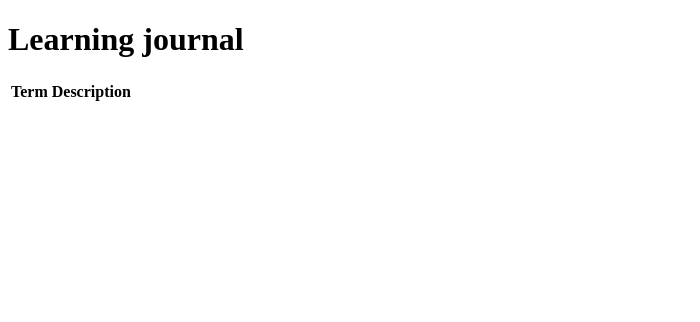
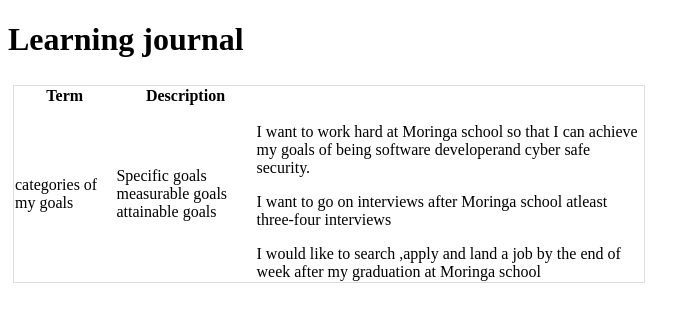
Before and after one commit to Shamim2019/learning-journal, a plain HTML site: page index.html in a window 1280 px wide. Shown: the whole page, without its empty margins (0-700 px from the left). Drawn offline with Linux system fonts and the light colour scheme.

Commit message:
added paragraphs on body

```diff
--- a/index.html
+++ b/index.html
@@ -16,6 +16,41 @@
                     <th>Term</th>
                     <th>Description</th>
                 </tr>
+                <tr>
+                    <td>categories of my goals</td>
+                    <td> Specific goals
+                        <br>measurable goals
+                        attainable goals
+                    </td>
+                    <td>
+                    <p> I want to work hard at Moringa school so that I can
+                        achieve my goals of being software developerand cyber safe security.
+                    </p>
+                    <p>I want to go on interviews after Moringa school
+                        atleast three-four interviews
+                    </p>
+                    I would like to search ,apply and land a job by the end
+                    of week after my graduation at Moringa school
+                </td>
+                </tr>
+                <style>
+                    .column{
+                        float: left;
+                        width: 50%;
+                        padding: 5px;
+                    }
+                    .row::after{
+                    content: icon;
+                    clear: both;
+                    display: table;
+                    }
+                    table{
+                        border-collapse: collapse;
+                        border-spacing: 0px;
+                        width: 100%;
+                        border: 1px solid #ddd;
+                    }
+                </style>
             </table>
         </div>
     </div>
```
